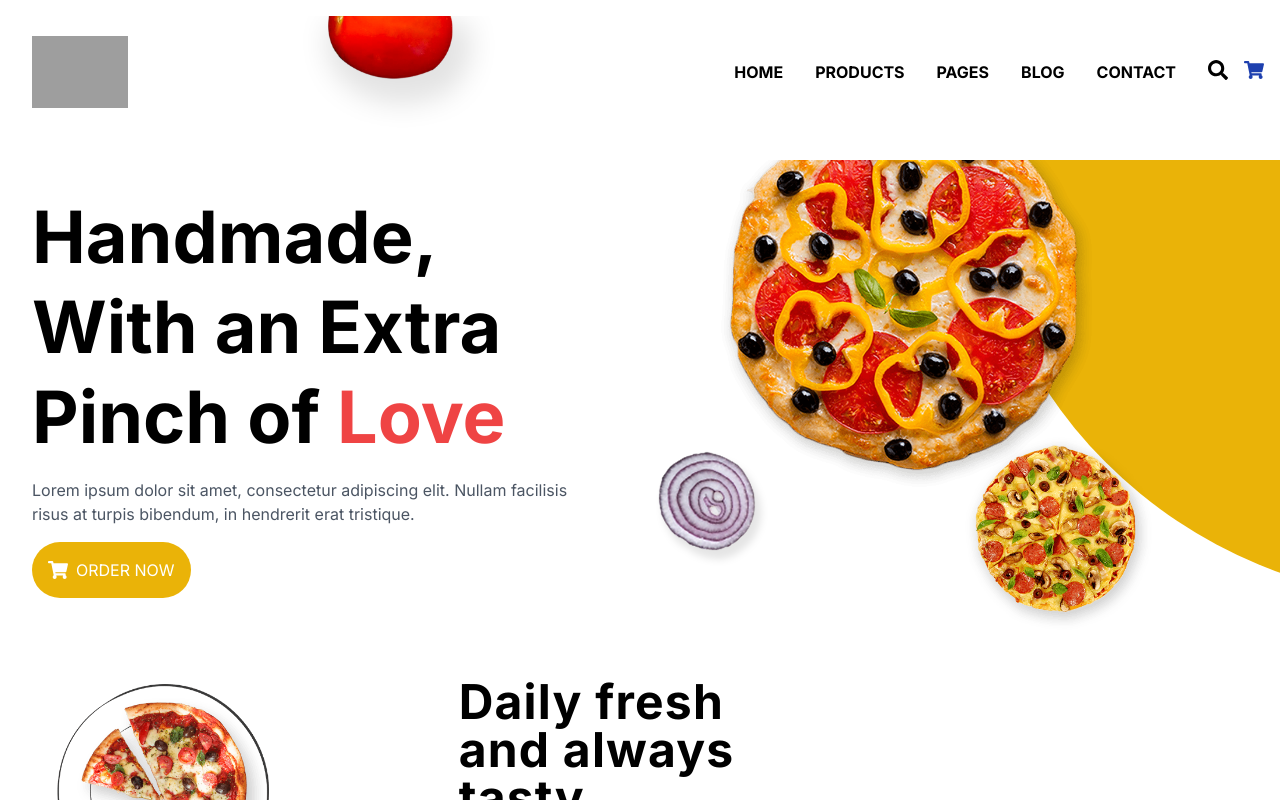
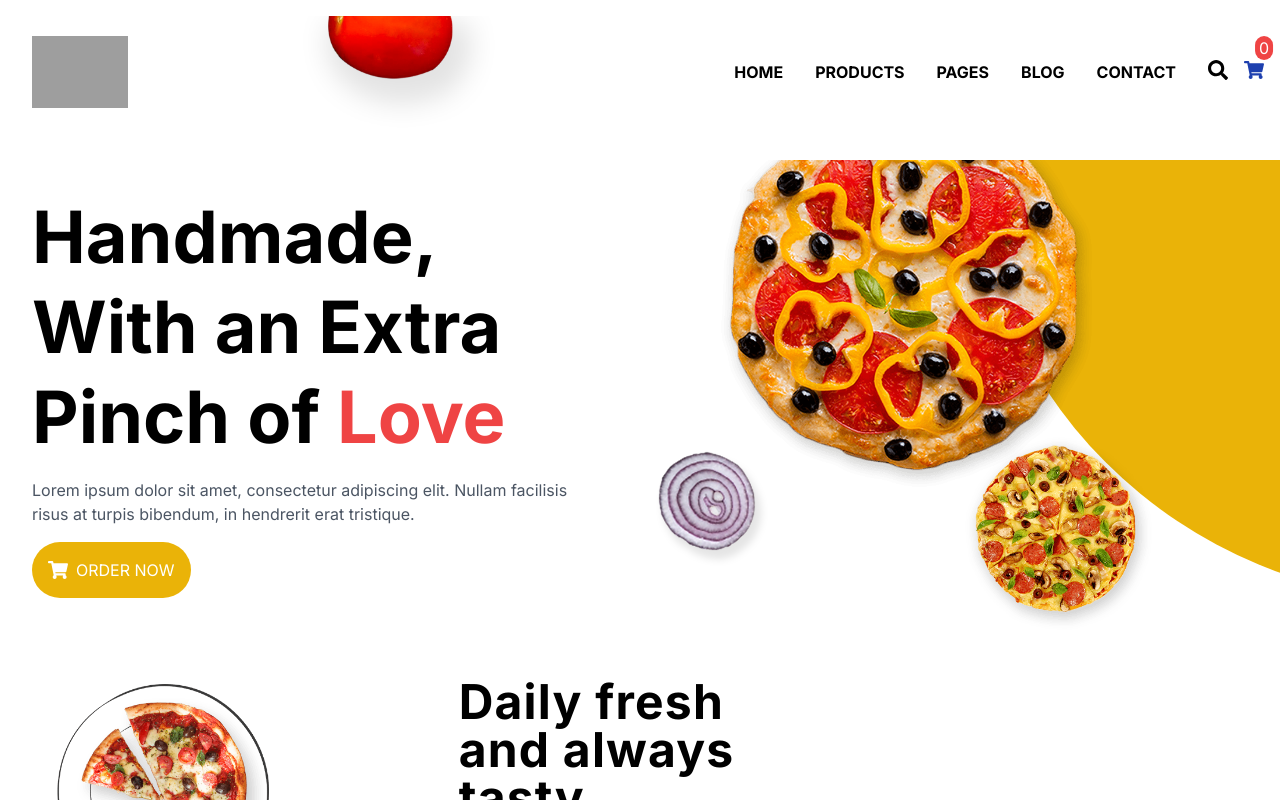
Before and after one commit to franciedigital/pizza-ordering-app, a Next.js app: page / in a window 1280 px wide. Shown: the top 800 px of the page. Built offline with nearby package versions, Linux system fonts and the light colour scheme; grey boxes are pictures that could not be loaded.

Commit message:
Add tooltip to shopping cart

```diff
--- a/src/app/products/[slug]/page.js
+++ b/src/app/products/[slug]/page.js
@@ -75,17 +75,17 @@ const Product = ({ params }) => {
           <div className="flex items-center space-x-6">
             {/* Input Box */}
             <input
-              type="text"
+              type="number"
               placeholder=""
               defaultValue="1"
               className="border border-gray-500 p-2 focus:outline-none focus:border-black"
             />
             {/* Button with Shopping Cart Icon */}
-            <button className="bg-yellow-500 text-white px-4 py-2 rounded-full">
+            <button className="bg-yellow-500 text-white px-4 py-2 rounded-full hover:bg-red-500">
               ADD TO CART
             </button>
             {/* Like Icon with Heart Icon */}
-            <div className="bg-gray-500 text-white p-2 rounded-full flex items-center">
+            <div className="bg-red-500 text-white p-2 rounded-full flex items-center">
               <FaHeart />
             </div>
           </div>
--- /dev/null
+++ b/src/components/common/cart-tooltip.js
@@ -0,0 +1,24 @@
+import { FaShoppingCart } from "react-icons/fa";
+
+const CartWithTooTip = () => {
+  const numberOfItemsInCart = 0; // Replace with the actual number of items in the cart
+
+  return (
+    <div className="relative">
+      {/* Cart icon */}
+      <div data-tip={numberOfItemsInCart}>
+        <FaShoppingCart
+          size={20}
+          className="text-blue-800 hover:text-blue-800 cursor-pointer"
+        />
+      </div>
+
+      {/* Permanent Tooltip */}
+      <div className="absolute  bg-red-500 text-white py-0 px-1 rounded-full top-0 right-0 transform translate-x-1/2 -translate-y-full">
+        {numberOfItemsInCart}
+      </div>
+    </div>
+  );
+};
+
+export default CartWithTooTip;
--- a/src/components/navbar.js
+++ b/src/components/navbar.js
@@ -2,6 +2,7 @@
 import Link from "next/link";
 import React, { useState } from "react";
 import { FaSearch, FaShoppingCart, FaBars } from "react-icons/fa";
+import CartWithTooTip from "./common/cart-tooltip";
 
 export default function Navbar() {
   const [isMenuOpen, setIsMenuOpen] = useState(false);
@@ -43,14 +44,7 @@ export default function Navbar() {
             size={20}
             className="text-black hover:text-gray-300 cursor-pointer"
           />
-          {/* Cart icon with tooltip */}
-          <div data-tip="3">
-            <FaShoppingCart
-              size={20}
-              className="text-blue-800 hover:text-gray-300 cursor-pointer"
-            />
-          </div>
-          {/* React-tooltip */}
+         <CartWithTooTip />
         </div>
       </div>
     </nav>
```
